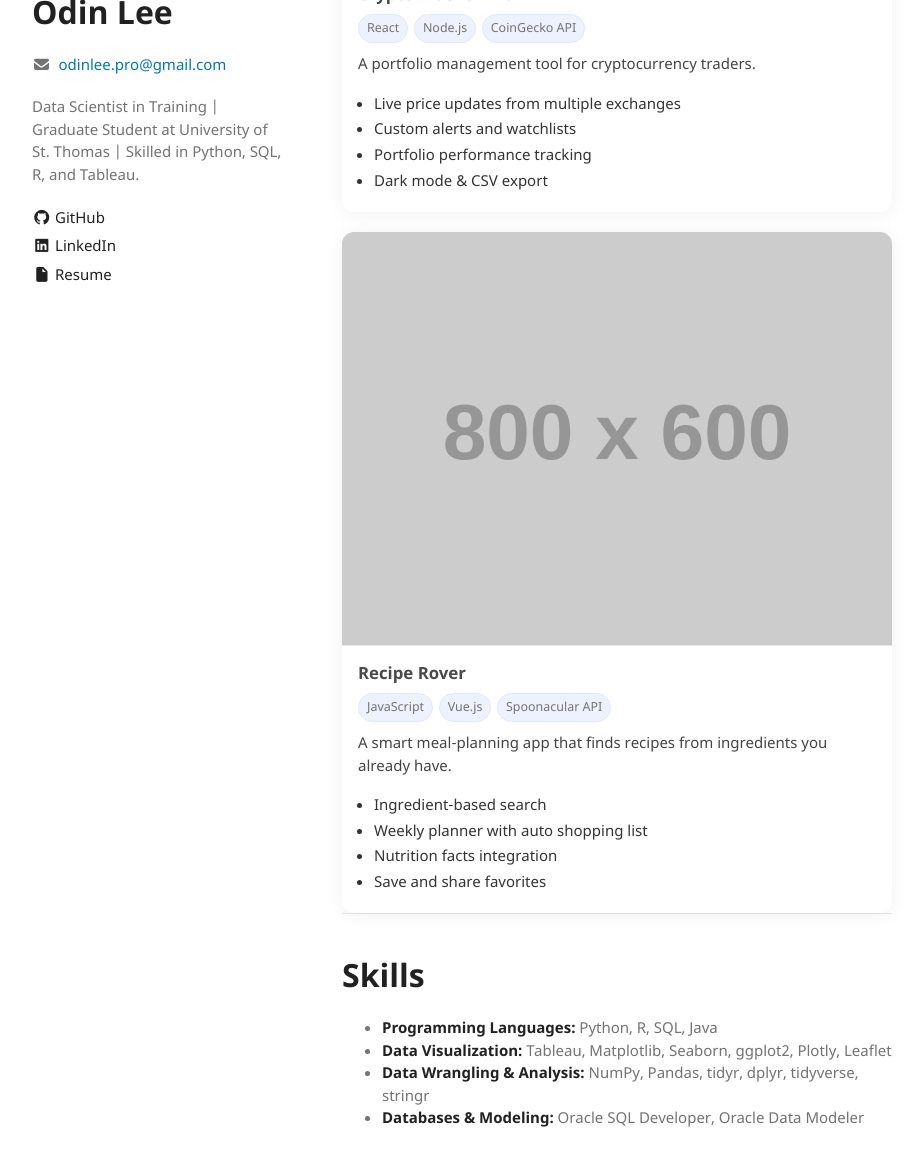
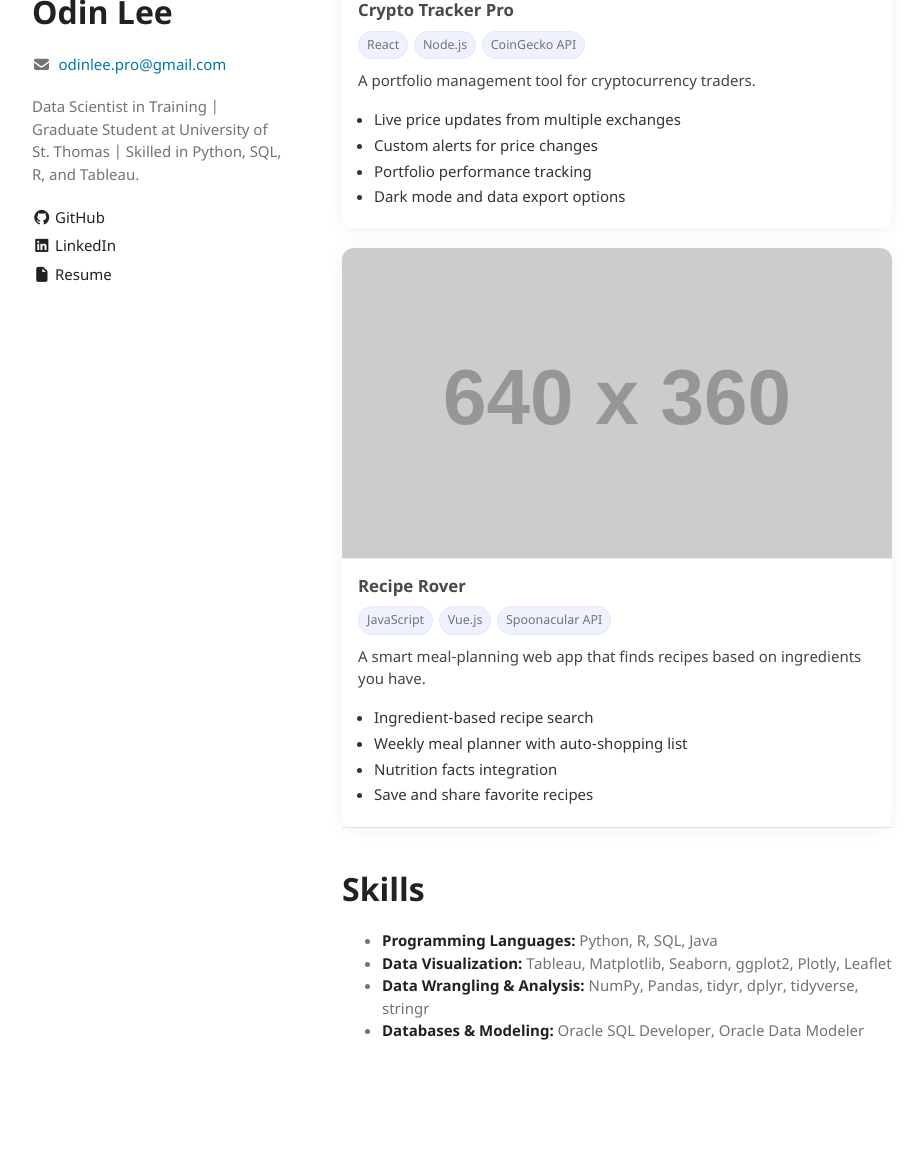
Before and after one commit to OdinLeePro/OdinLeePro.github.io, a Jekyll site: the page built from index.md, in a window 1280 px wide and 1400 px high, scrolled down 2218 px, cut to the strip 251-1400 px from the top of the window. Shown: the whole strip, without its empty margins (178-1101 px from the left). Built offline with Jekyll 4.4.1, drawn with Linux system fonts in a browser that asks for light colours; after the commit the page ends 3531 px from its top, so only the background shows below that; some of the changed text lies outside the part shown.

Commit message:
Update index.md

```diff
--- a/index.md
+++ b/index.md
@@ -55,20 +55,22 @@ layout: default
   <h1>Projects</h1>
 
   <div class="project-grid">
-    <!-- Project 1: Real (no crop, default 16:9) -->
+    <!-- Project 1: Real -->
     <a class="project-card"
        href="https://github.com/OdinLeePro/FantasyFootballAnalysisDB"
        target="_blank" rel="noopener noreferrer"
        aria-label="Open Fantasy Football Analysis Database on GitHub (opens in a new tab)">
       <figure class="project-media">
-        <img src="/assets/img/FinalProjectRationalModel.png"
-             alt="Fantasy Football ER Diagram"
-             width="1280" height="720" loading="lazy" decoding="async">
+        <img src="/assets/img/FinalProjectRationalModel.png" alt="Fantasy Football ER Diagram">
       </figure>
       <div class="project-body">
         <h3 class="project-title">Fantasy Football Analysis Database</h3>
-        <ul class="tool-badges"><li>SQL</li><li>R</li></ul>
-        <p class="project-summary">A structured database for fantasy football analytics using cleaned NFL data (2021–2023).</p>
+        <ul class="tool-badges">
+          <li>SQL</li><li>R</li>
+        </ul>
+        <p class="project-summary">
+          A structured database for fantasy football analytics using cleaned NFL data (2021–2023).
+        </p>
         <ul class="project-bullets">
           <li>Normalized schemas for efficient querying</li>
           <li>Data wrangling and transformation with R</li>
@@ -78,74 +80,81 @@ layout: default
       </div>
     </a>
 
-    <!-- Project 2: Fake (slightly taller box 3:2, no crop) -->
+    <!-- Project 2: Fake -->
     <a class="project-card"
        href="https://github.com/exampleuser/WeatherWizard"
        target="_blank" rel="noopener noreferrer"
        aria-label="Open Weather Wizard on GitHub (opens in a new tab)">
-      <figure class="project-media ratio-32">
-        <img src="https://via.placeholder.com/960x640.png?text=Weather+Wizard"
-             alt="Weather forecast dashboard screenshot"
-             width="960" height="640" loading="lazy" decoding="async">
+      <figure class="project-media">
+        <img src="https://via.placeholder.com/640x360.png?text=Weather+Wizard" alt="Weather forecast dashboard screenshot">
       </figure>
       <div class="project-body">
         <h3 class="project-title">Weather Wizard</h3>
-        <ul class="tool-badges"><li>Python</li><li>Flask</li><li>OpenWeather API</li></ul>
-        <p class="project-summary">A web app delivering hyperlocal weather forecasts with real-time data visualization.</p>
+        <ul class="tool-badges">
+          <li>Python</li><li>Flask</li><li>OpenWeather API</li>
+        </ul>
+        <p class="project-summary">
+          A web app delivering hyperlocal weather forecasts with real-time data visualization.
+        </p>
         <ul class="project-bullets">
-          <li>Integrated OpenWeatherMap API</li>
-          <li>Interactive temp & precipitation charts</li>
-          <li>Location presets and geolocation</li>
-          <li>Responsive layout</li>
+          <li>Integrated OpenWeatherMap API for up-to-minute data</li>
+          <li>Interactive charts for temperature & precipitation</li>
+          <li>Customizable location tracking</li>
+          <li>Responsive design for mobile and desktop</li>
         </ul>
       </div>
     </a>
 
-    <!-- Project 3: Fake (ultrawide 21:9 + crop to fill) -->
+    <!-- Project 3: Fake -->
     <a class="project-card"
        href="https://github.com/exampleuser/CryptoTrackerPro"
        target="_blank" rel="noopener noreferrer"
        aria-label="Open Crypto Tracker Pro on GitHub (opens in a new tab)">
-      <figure class="project-media ratio-219 cover">
-        <img src="https://via.placeholder.com/1260x540.png?text=Crypto+Tracker+Pro"
-             alt="Cryptocurrency tracking dashboard"
-             width="1260" height="540" loading="lazy" decoding="async">
+      <figure class="project-media">
+        <img src="https://via.placeholder.com/640x360.png?text=Crypto+Tracker+Pro" alt="Cryptocurrency tracking dashboard screenshot">
       </figure>
       <div class="project-body">
         <h3 class="project-title">Crypto Tracker Pro</h3>
-        <ul class="tool-badges"><li>React</li><li>Node.js</li><li>CoinGecko API</li></ul>
-        <p class="project-summary">A portfolio management tool for cryptocurrency traders.</p>
+        <ul class="tool-badges">
+          <li>React</li><li>Node.js</li><li>CoinGecko API</li>
+        </ul>
+        <p class="project-summary">
+          A portfolio management tool for cryptocurrency traders.
+        </p>
         <ul class="project-bullets">
           <li>Live price updates from multiple exchanges</li>
-          <li>Custom alerts and watchlists</li>
+          <li>Custom alerts for price changes</li>
           <li>Portfolio performance tracking</li>
-          <li>Dark mode & CSV export</li>
+          <li>Dark mode and data export options</li>
         </ul>
       </div>
     </a>
 
-    <!-- Project 4: Fake (classic 4:3, no crop) -->
+    <!-- Project 4: Fake -->
     <a class="project-card"
        href="https://github.com/exampleuser/RecipeRover"
        target="_blank" rel="noopener noreferrer"
        aria-label="Open Recipe Rover on GitHub (opens in a new tab)">
-      <figure class="project-media ratio-43">
-        <img src="https://via.placeholder.com/800x600.png?text=Recipe+Rover"
-             alt="Recipe search and meal planning app"
-             width="800" height="600" loading="lazy" decoding="async">
+      <figure class="project-media">
+        <img src="https://via.placeholder.com/640x360.png?text=Recipe+Rover" alt="Recipe search and meal planning app screenshot">
       </figure>
       <div class="project-body">
         <h3 class="project-title">Recipe Rover</h3>
-        <ul class="tool-badges"><li>JavaScript</li><li>Vue.js</li><li>Spoonacular API</li></ul>
-        <p class="project-summary">A smart meal-planning app that finds recipes from ingredients you already have.</p>
+        <ul class="tool-badges">
+          <li>JavaScript</li><li>Vue.js</li><li>Spoonacular API</li>
+        </ul>
+        <p class="project-summary">
+          A smart meal-planning web app that finds recipes based on ingredients you have.
+        </p>
         <ul class="project-bullets">
-          <li>Ingredient-based search</li>
-          <li>Weekly planner with auto shopping list</li>
+          <li>Ingredient-based recipe search</li>
+          <li>Weekly meal planner with auto-shopping list</li>
           <li>Nutrition facts integration</li>
-          <li>Save and share favorites</li>
+          <li>Save and share favorite recipes</li>
         </ul>
       </div>
     </a>
+
   </div>
 </section>
 
```
